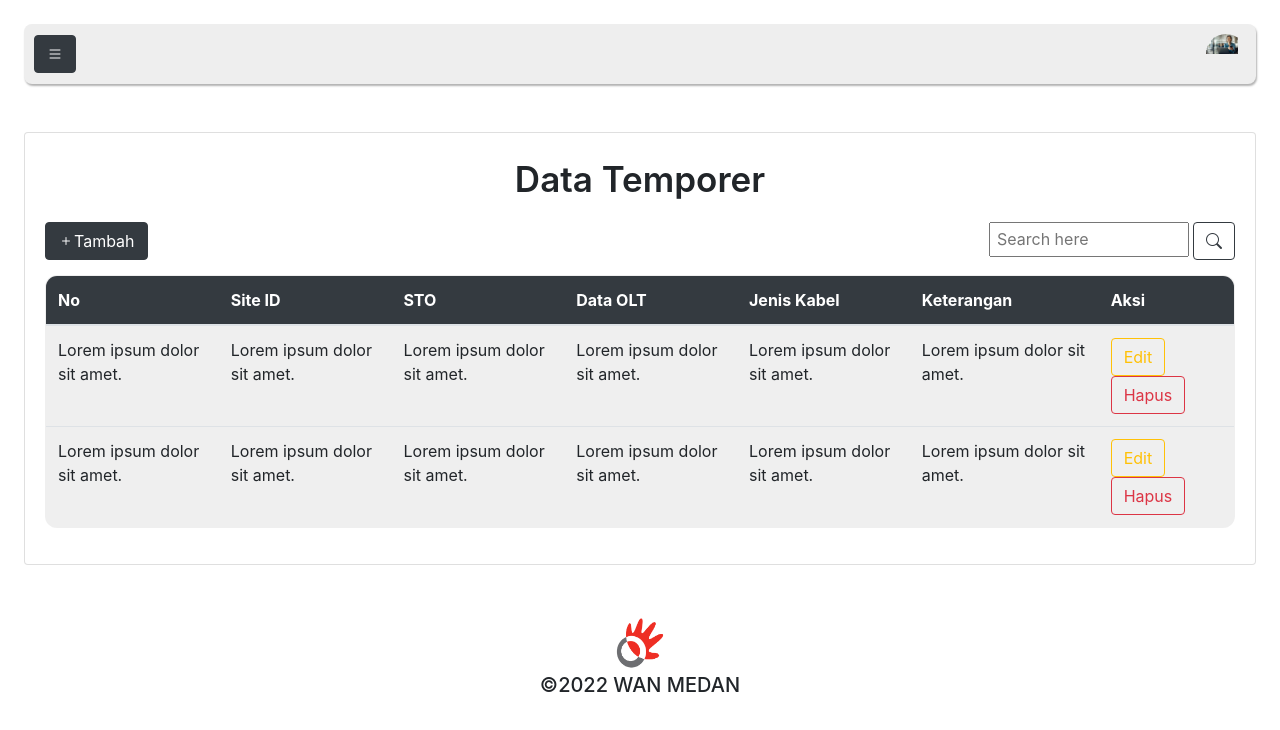
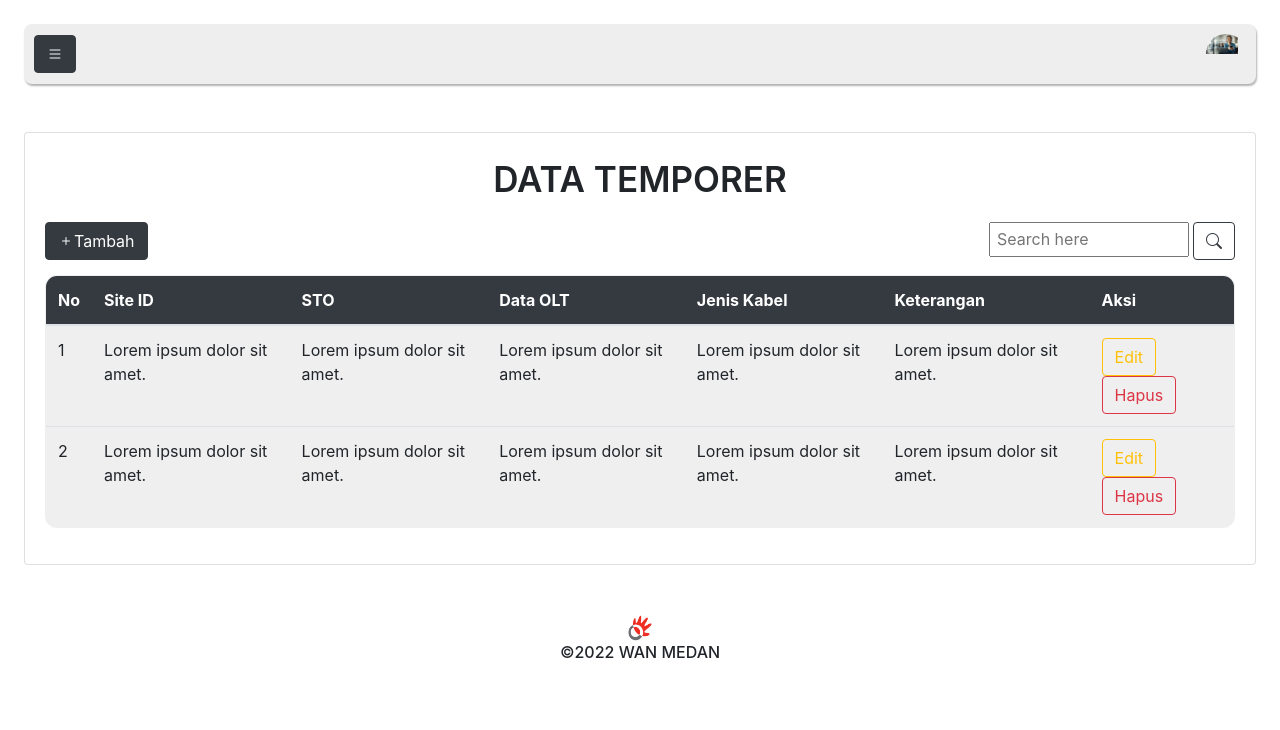
Before and after one commit to indahsafitrinst/Data-Temporer, a plain HTML site: page index.html in a window 1280 px wide. Drawn offline with nearby package versions, Linux system fonts and the light colour scheme.

Commit message:
sixth commit

```diff
--- a/index.html
+++ b/index.html
@@ -50,7 +50,7 @@
 
         <div class="card mt-5">
           <div class="card-body">
-            <p class="title"> Data Temporer </p>
+            <p class="title"> DATA TEMPORER </p>
 
             <!--button tambah-->
             <button class="btn btn-dark" id="button-toggle">
@@ -84,7 +84,7 @@
                   </thead>
                   <tbody>
                     <tr>
-                      <td>Lorem ipsum dolor sit amet.</td>
+                      <td>1</td>
                       <td>Lorem ipsum dolor sit amet.</td>
                       <td>Lorem ipsum dolor sit amet.</td>
                       <td>Lorem ipsum dolor sit amet.</td>
@@ -96,7 +96,7 @@
                       </td>
                     </tr>
                     <tr>
-                      <td>Lorem ipsum dolor sit amet.</td>
+                      <td>2</td>
                       <td>Lorem ipsum dolor sit amet.</td>
                       <td>Lorem ipsum dolor sit amet.</td>
                       <td>Lorem ipsum dolor sit amet.</td>
@@ -116,7 +116,7 @@
     <!--footer-->
     <footer class="footer mt-5 text-center">
         <img src="assets/telkom.png" class="footimg">
-        <h5 class="card-title"> &copy;2022 WAN MEDAN</h5>
+        <h6 class="card-title"> &copy;2022 WAN MEDAN</h6>
     </footer>
     <!--footer-->
 
--- a/style.css
+++ b/style.css
@@ -120,6 +120,6 @@ li {
   display: block;
   margin-left: auto;
   margin-right: auto;
-  height: 60px;
-  width: 60px;
+  height: 30px;
+  width: 30px;
 }
```
